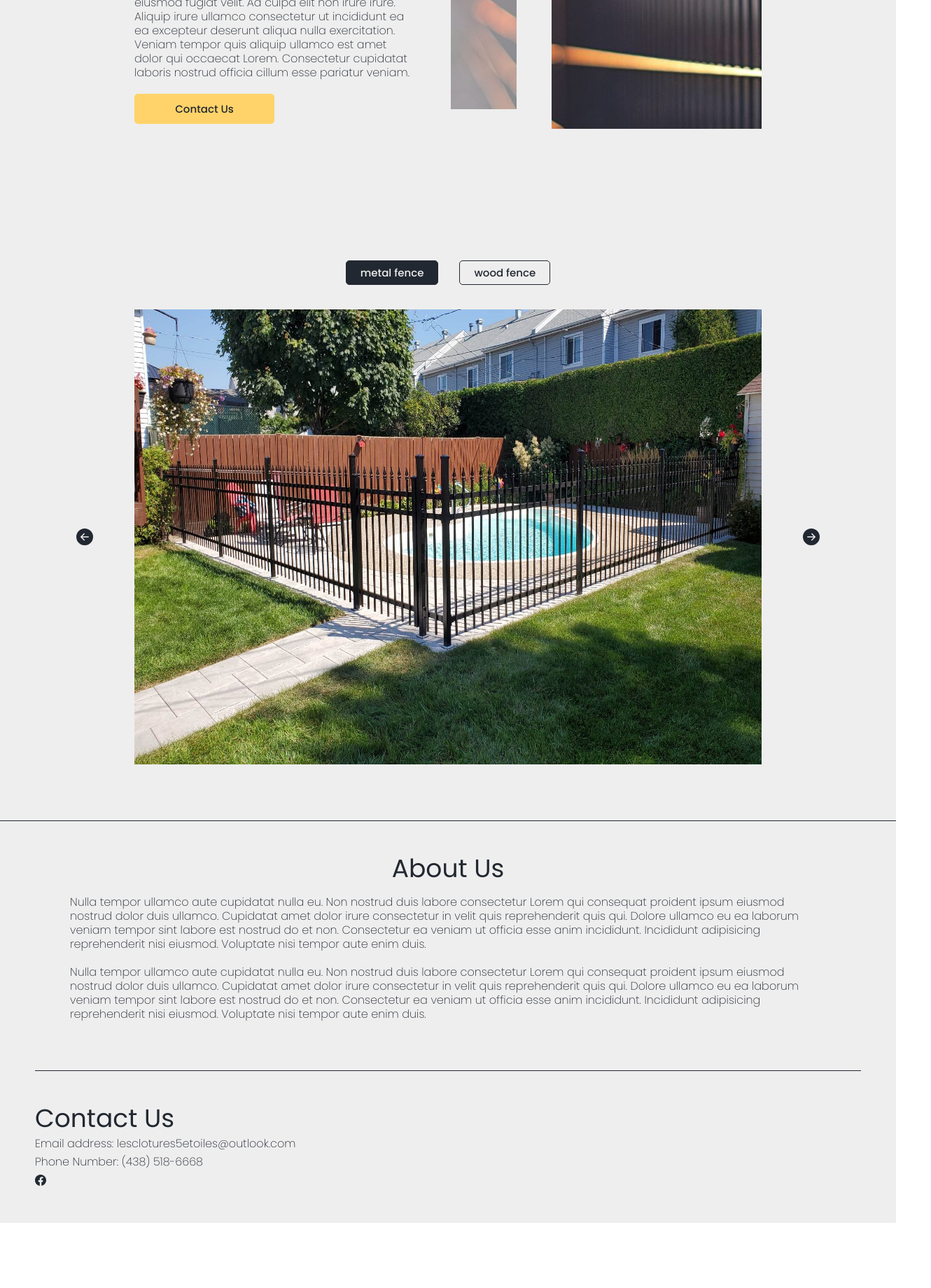
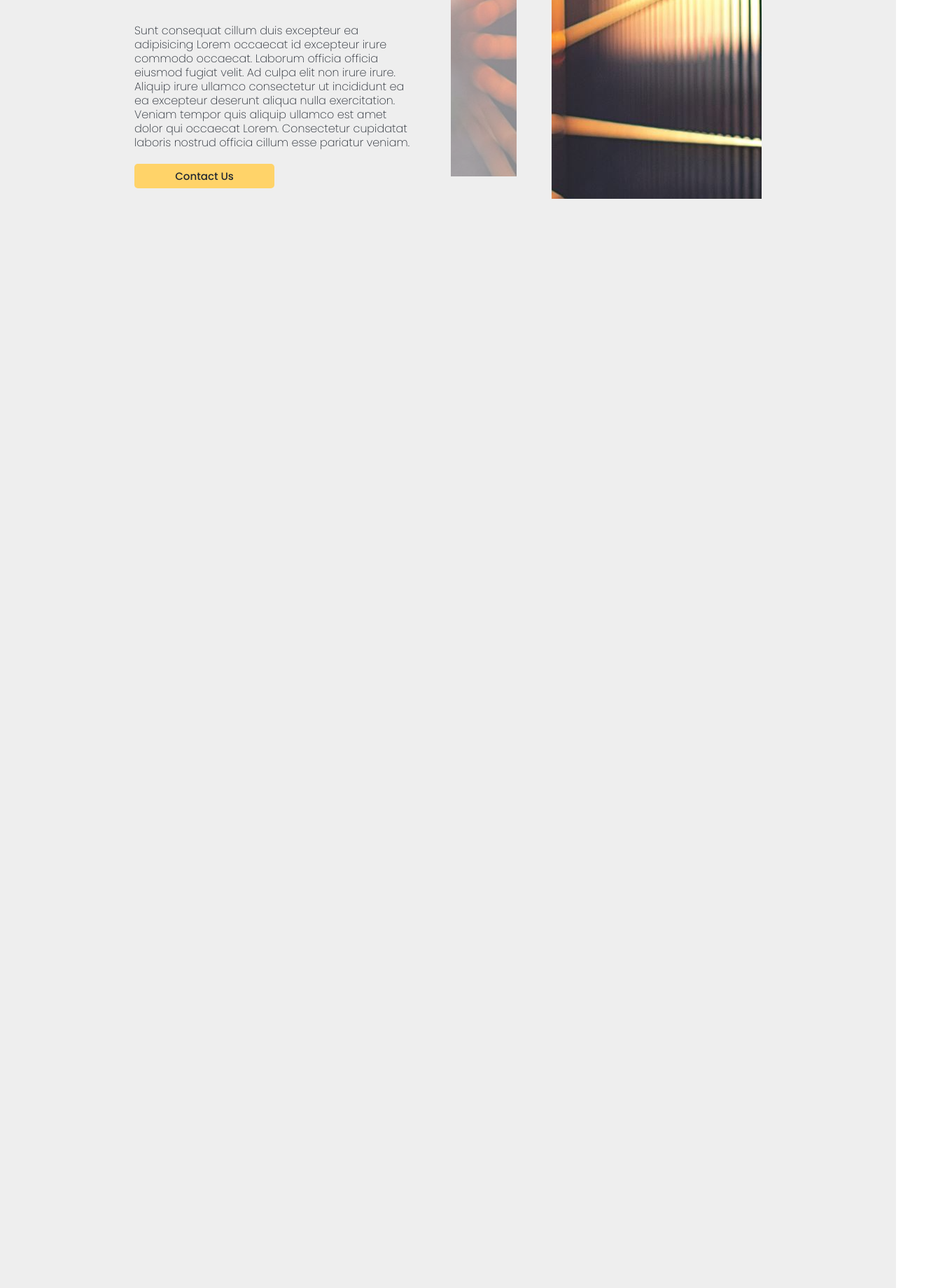
Before and after one commit to nandini92/Clotures_Cinq_Etoiles, a React (Create React App) app in the folder client/: page / in a window 1280 px wide. Shown: the part 516-2356 px from the top of the page at 70% size, 1330 px wide, since content can reach past the window. Before the commit the page ends 2263 px from the top, so only its background shows below. Built offline with nearby package versions, Linux system fonts and the light colour scheme.

Commit message:
Added animation and transitions

```diff
--- a/client/src/App.js
+++ b/client/src/App.js
@@ -1,4 +1,5 @@
 import { BrowserRouter } from "react-router-dom";
+import { useState } from "react";
 import GlobalStyles from "./GlobalStyles";
 import styled from "styled-components";
 
@@ -7,17 +8,32 @@ import Home from "./pages/Home";
 import Projects from "./pages/Projects";
 import About from "./pages/About";
 import Contact from "./pages/Contact";
+import { useEffect } from "react";
 
 function App() {
+  const [scrollTop, setScrollTop] = useState(0);
+
+  useEffect(() => {
+    const handleScroll = () => {
+      setScrollTop(window.scrollY);
+    }
+
+    window.addEventListener('scroll', handleScroll);
+
+    return (() => {
+      window.removeEventListener('scroll', handleScroll);
+    })
+  }, [])
+
   return (
     <BrowserRouter>
       <GlobalStyles />
-      <Container>
+      <Container >
         <Header />
         <Home />
-        <Projects />
-        <About />
-        <Contact />
+        <About opacity={scrollTop > 100 ? 1 : 0}/>
+        <Projects opacity={scrollTop > 500 ? 1 : 0}/>
+        <Contact opacity={scrollTop > 1200 ? 1 : 0}/>
       </Container>
     </BrowserRouter>
   );
--- a/client/src/pages/About.js
+++ b/client/src/pages/About.js
@@ -1,8 +1,8 @@
 import styled from "styled-components";
 
-const About = () => {
+const About = ({opacity}) => {
   return (
-    <Wrapper id="about-us">
+    <Wrapper id="about-us" opacity={opacity}>
       <Title>About Us</Title>
       <Description>
         Nulla tempor ullamco aute cupidatat nulla eu. Non nostrud duis labore
@@ -27,9 +27,11 @@ const About = () => {
 };
 
 const Wrapper = styled.div`
+  opacity : ${props => props.opacity};
+  transition: opacity 0.2s ease-in-out;
   padding: 50px;
   margin: 0px 50px;
-  border-bottom: 1px solid var(--dark-grey);
+  border-top: 1px solid var(--dark-grey);
 `;
 const Title = styled.h2`
   font-size: 36px;
--- a/client/src/pages/Contact.js
+++ b/client/src/pages/Contact.js
@@ -4,8 +4,8 @@ import { Link } from "react-router-dom";
 import {BsFacebook} from "react-icons/bs";
 
 
-const Contact = () => {
-    return (<Wrapper id="contact">
+const Contact = ({opacity}) => {
+    return (<Wrapper id="contact" opacity={opacity}>
         <Title>Contact Us</Title>
         <p>Email address: lesclotures5etoiles@outlook.com</p>
         <p>Phone Number: (438) 518-6668</p>
@@ -14,6 +14,10 @@ const Contact = () => {
 }
 
 const Wrapper = styled.div`
+    opacity : ${props => props.opacity};
+    transition: opacity 0.2s ease-in-out;
+    margin: 0px 50px;
+    border-top: 1px solid var(--dark-grey);
     background-color: var(--light-grey);
     width: 100%;
     padding: 50px;
--- a/client/src/pages/Home.js
+++ b/client/src/pages/Home.js
@@ -1,5 +1,6 @@
 import styled from "styled-components";
 import { useState } from "react";
+import { HashLink } from "react-router-hash-link";
 
 const Home = () => {
   const [height, setHeight] = useState([100,0]);
@@ -21,7 +22,7 @@ const Home = () => {
             occaecat Lorem. Consectetur cupidatat laboris nostrud officia cillum
             esse pariatur veniam.
           </Description>
-          <Button>Contact Us</Button>
+          <Button smooth to='/#contact'>Contact Us</Button>
         </Desc>
         <Images>
           <Image1 onMouseEnter={() => setHeight([0,100])} onMouseLeave={() => setHeight([100,0])}>
@@ -39,8 +40,7 @@ const Home = () => {
 const Wrapper = styled.div`
   display: flex;
   justify-content: center;
-  padding: 150px 50px 50px 50px;
-  margin: 0px 50px;
+  padding: 250px 50px 50px 50px;
 `;
 const InnerWrapper = styled.div`
   display: flex;
@@ -55,10 +55,26 @@ const TitleText = styled.div`
 `;
 const Title = styled.h1`
   font-weight: 500;
+  animation: slideRight 1s;
+
+  @keyframes slideRight {
+    from {
+      transform: translateX(-800px);
+      opacity: 0;
+    }
+  }
 `;
 const Title2 = styled.h1`
   font-weight: 300;
   padding-left: 50px;
+  animation: slideLeft 1s;
+
+  @keyframes slideLeft {
+    from {
+      transform: translateX(800px);
+      opacity: 0;
+    }
+  }
 `;
 const Desc = styled.div`
   width: 50%;
@@ -72,9 +88,10 @@ const Description = styled.p`
   line-height: 20px;
   margin: 20px 0px;
 `;
-const Button = styled.button`
+const Button = styled(HashLink)`
+  text-decoration: none;
+  text-align: center;
   background-color: var(--yellow);
-  border: none;
   border-radius: 5px;
   padding: 10px 20px;
   margin-bottom: 50px;
@@ -94,6 +111,14 @@ const Image1 = styled.div`
   height: 450px;
   width: 94px;
   margin-right: 50px;
+  animation: slideUp 1s;
+
+  @keyframes slideUp {
+    from {
+      transform: translateY(800px);
+      opacity: 0;
+    }
+  }
 `;
 const Hue1 = styled.div`
   background-color: var(--light-grey);
@@ -106,6 +131,15 @@ const Image2 = styled.div`
   background-image: url("assets/crop2.JPG");
   height: 550px;
   width: 300px;
+
+  animation: slideDown 1s;
+
+  @keyframes slideDown {
+    from {
+      transform: translateY(-800px);
+      opacity: 0;
+    }
+  }
 `;
 const Hue2 = styled.div`
   background-color: var(--light-grey);
--- a/client/src/pages/Projects.js
+++ b/client/src/pages/Projects.js
@@ -10,11 +10,12 @@ import cloture from "../assets/clotures_piscine.jpg";
 import blackFence from "../assets/black-fence.jpg";
 import blackFence2 from "../assets/black-fence-2.jpg";
 import blackFence3 from "../assets/black-fence-3.jpg";
+import { useEffect } from "react";
 
 const metal = [cloture, blackFence, blackFence2, blackFence3];
 const wood = [woodenFence, woodenFence2, woodenFence3];
 
-const Projects = () => {
+const Projects = ({ opacity }) => {
   const [type, setType] = useState(metal);
   const [count, setCount] = useState(0);
 
@@ -27,7 +28,7 @@ const Projects = () => {
   };
 
   return (
-    <Wrapper id="projects">
+    <Wrapper id="projects" opacity={opacity}>
       <Options>
         <Button onClick={() => {setType(metal); setCount(0)}} active={type === metal}>metal fence</Button>
         <Button onClick={() => {setType(wood); setCount(0)}} active={type === wood}>wood fence</Button>
@@ -42,10 +43,13 @@ const Projects = () => {
 };
 
 const Wrapper = styled.div`
+  opacity: ${props => props.opacity};
+  transition: opacity 0.2s ease-in-out;
   display: flex;
   flex-direction: column;
   padding: 80px;
-  border-bottom: 1px solid var(--dark-grey);
+  margin: 0px 50px;
+  border-top: 1px solid var(--dark-grey);
 `;
 const Options = styled.div`
   align-self: center;
```
